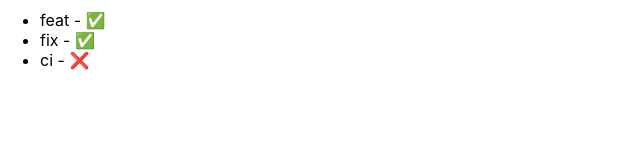
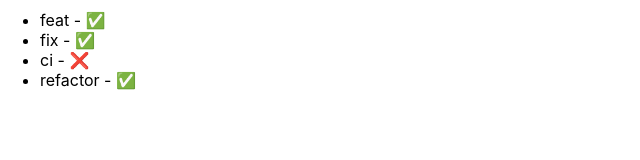
Before and after one commit to jdpnielsen/semantic-release, a Next.js app: page /debug in a window 1280 px wide. Shown: the part 139-299 px from the top of the page, without its empty margins (0-640 px from the left). Built offline with nearby package versions, Linux system fonts and the light colour scheme.

Commit message:
refactor: testing issue footer
Ref: P30300115-1130

```diff
--- a/pages/debug.js
+++ b/pages/debug.js
@@ -8,6 +8,7 @@ export default function Debug() {
         <li>feat - ✅</li>
         <li>fix - ✅</li>
         <li>ci - ❌</li>
+        <li>refactor - ✅</li>
       </ul>
     </div>
   )
```
